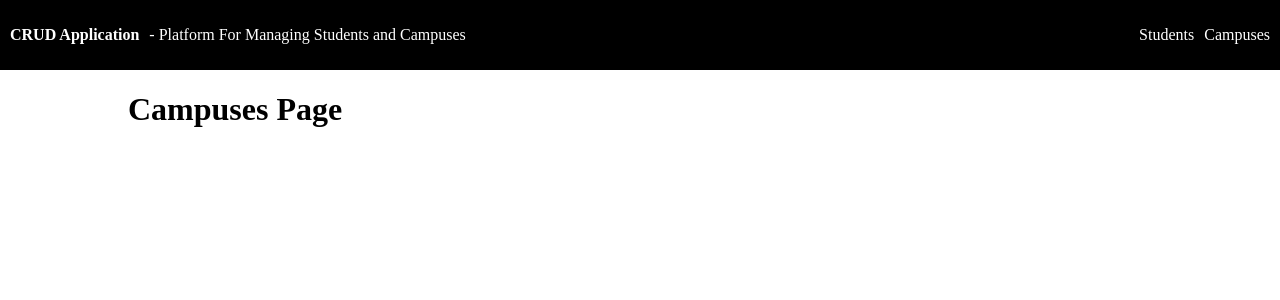
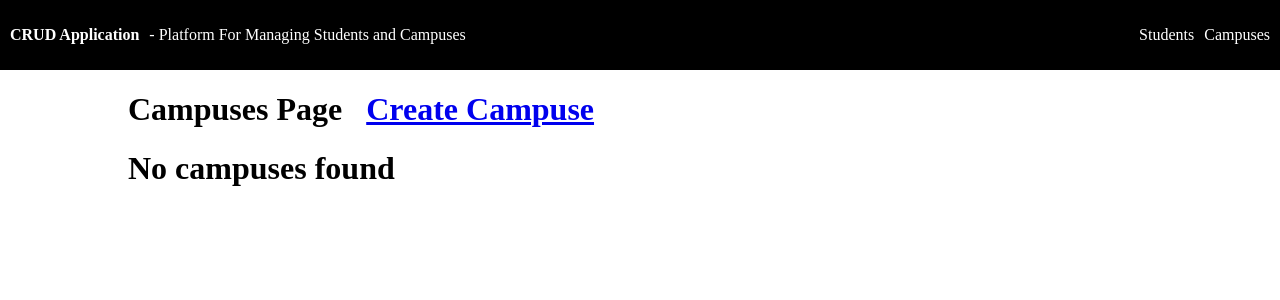
Before and after one commit to shellyh0626/CRUD_Frontend, a React (Create React App) app: page /campuses in a window 1280 px wide. Shown: the top 300 px of the page. Built offline with nearby package versions, Linux system fonts and the light colour scheme.

Commit message:
Added useSelector method in campuses component to access data from store

```diff
--- a/src/pages/Campuses.jsx
+++ b/src/pages/Campuses.jsx
@@ -1,9 +1,17 @@
 import React from "react";
+import { Link } from "react-router-dom";
+import { useSelector } from "react-redux";
+import ListCampuses from "../components/ListCampuses";
 
 const Campuses = () => {
+  const allCampuses = useSelector((state) => state.campuses.allCampuses);
+
   return (
     <div className="container">
-      <h1>Campuses Page</h1>
+      <h1>
+        Campuses Page &nbsp; <Link to="/campuses/new">Create Campuse</Link>
+      </h1>
+      <ListCampuses list={allCampuses} />
     </div>
   );
 };
```
